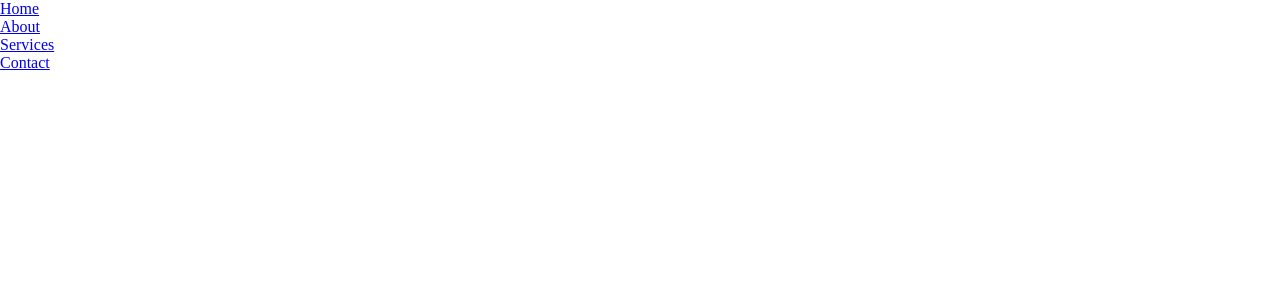
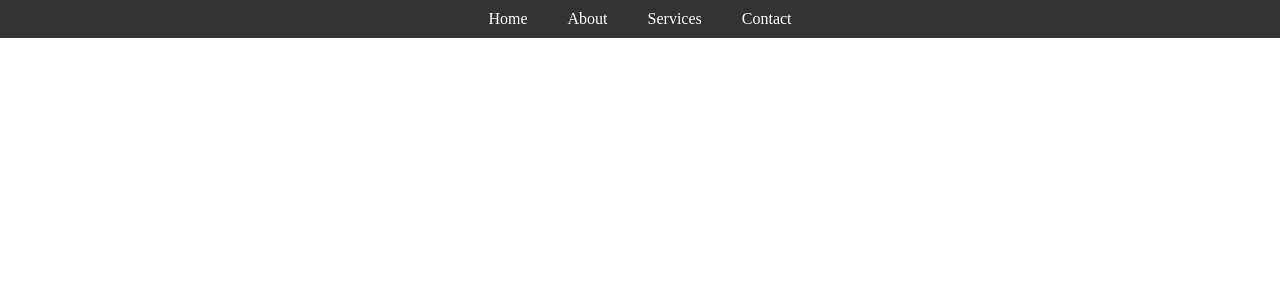
Before and after one commit to Pelani2/practice-ts2, a React (Create React App) app: page / in a window 1280 px wide. Shown: the top 300 px of the page. Built offline with nearby package versions, Linux system fonts and the light colour scheme; the HTML template or start-up script is replaced by a standard one.

Commit message:
made nav

```diff
--- a/src/components/Nav/index.tsx
+++ b/src/components/Nav/index.tsx
@@ -1,6 +1,6 @@
 import React from "react";
-import Typography from "../Typography";
 import { Link } from "react-router-dom";
+import "./nav-styles.scss";
 
 const NavigationBar: React.FC = () => {
     return (
@@ -8,30 +8,22 @@ const NavigationBar: React.FC = () => {
             <ul className="navigation-bar__list">
                 <li className="navigation-bar__list-item">
                     <Link to="/">
-                        <Typography variant="nav-link">
-                            Home
-                        </Typography>
+                        Home
                     </Link>
                 </li>
                 <li className="navigation-bar__list-item">
                     <Link to="/about">
-                        <Typography variant="nav-link">
-                            About
-                        </Typography>
+                        About
                     </Link>
                 </li>
                 <li className="navigation-bar__list-item">
                     <Link to="/services">
-                        <Typography variant="nav-link">
-                            Services
-                        </Typography>
+                        Services
                     </Link>
                 </li>
                 <li className="navigation-bar__list-item">
                     <Link to="/contact">
-                        <Typography variant="nav-link">
-                            Contact
-                        </Typography>
+                        Contact
                     </Link>
                 </li>
             </ul>
--- /dev/null
+++ b/src/components/Nav/nav-styles.scss
@@ -0,0 +1,27 @@
+.navigation-bar {
+    background-color: #333;
+    color: #fff;
+    padding: 10px 0;
+    display: flex;
+    justify-content: center;
+
+    .navigation-bar__list {
+        list-style-type: none;
+        display: flex;
+        align-items: center;
+    }
+
+    .navigation-bar__list-item {
+        padding: 0 20px;
+    }
+
+    a {
+        text-decoration: none;
+        color: #fff;
+        transition: color 0.3s ease;
+
+        &:hover {
+            color: #ff6600;
+        }
+    }
+}
--- a/src/components/Typography/index.tsx
+++ b/src/components/Typography/index.tsx
@@ -1,4 +1,5 @@
 import React, { HTMLProps } from "react";
+import "./typography-styles.scss";
 
 type TypographyProps = {
     variant: string;
@@ -9,6 +10,7 @@ const Typography: React.FC<TypographyProps> = ({ variant, children, ...rest }) =
         default: 'default',
         headline: 'headline',
         subheading: 'subheading',
+        "nav-link": "nav-link",
     };
 
     const variantClass = `typography ${variantMap[variant] || `default`}`;
```
Also changed, not shown: src/components/Typography/typography-styles.scss (added).
